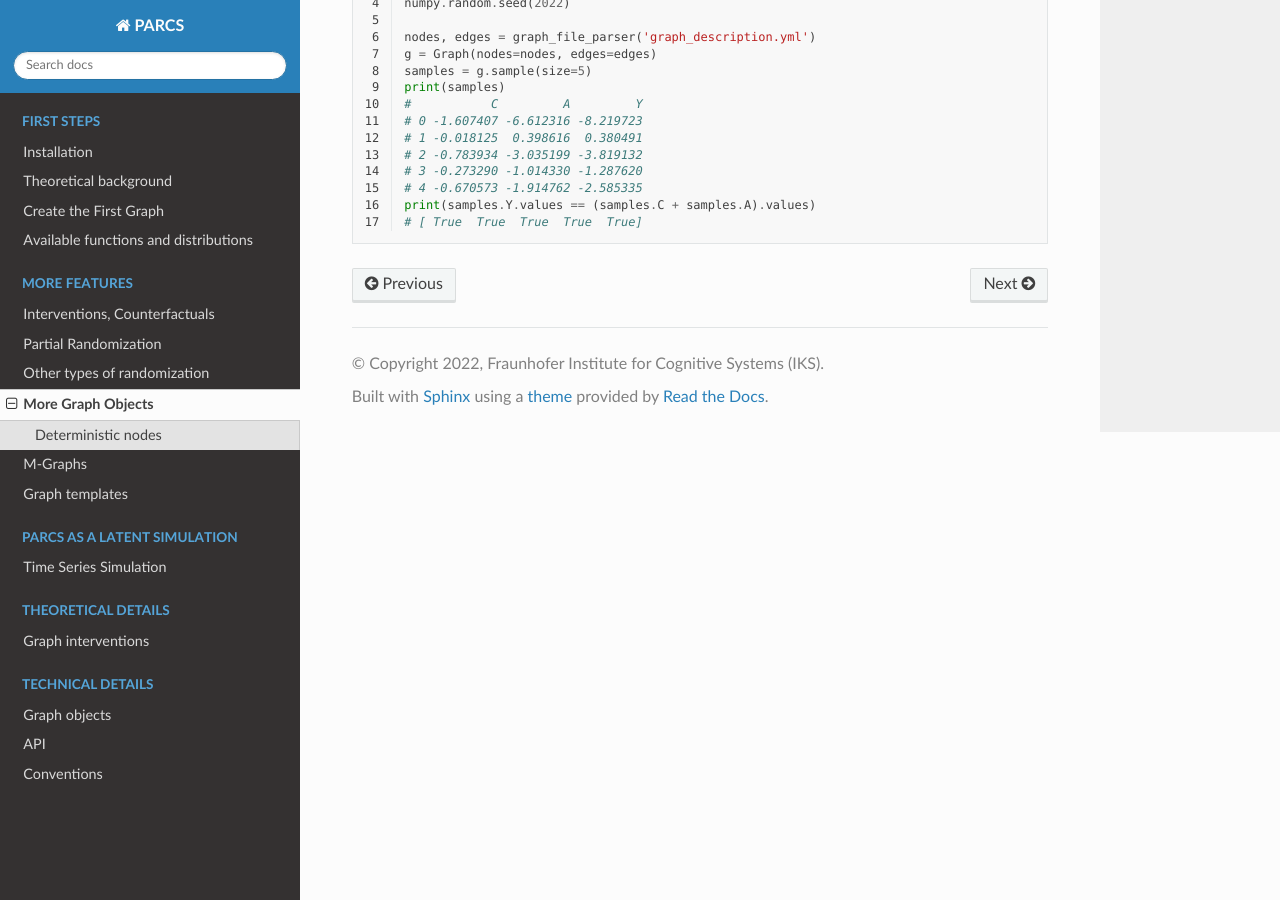
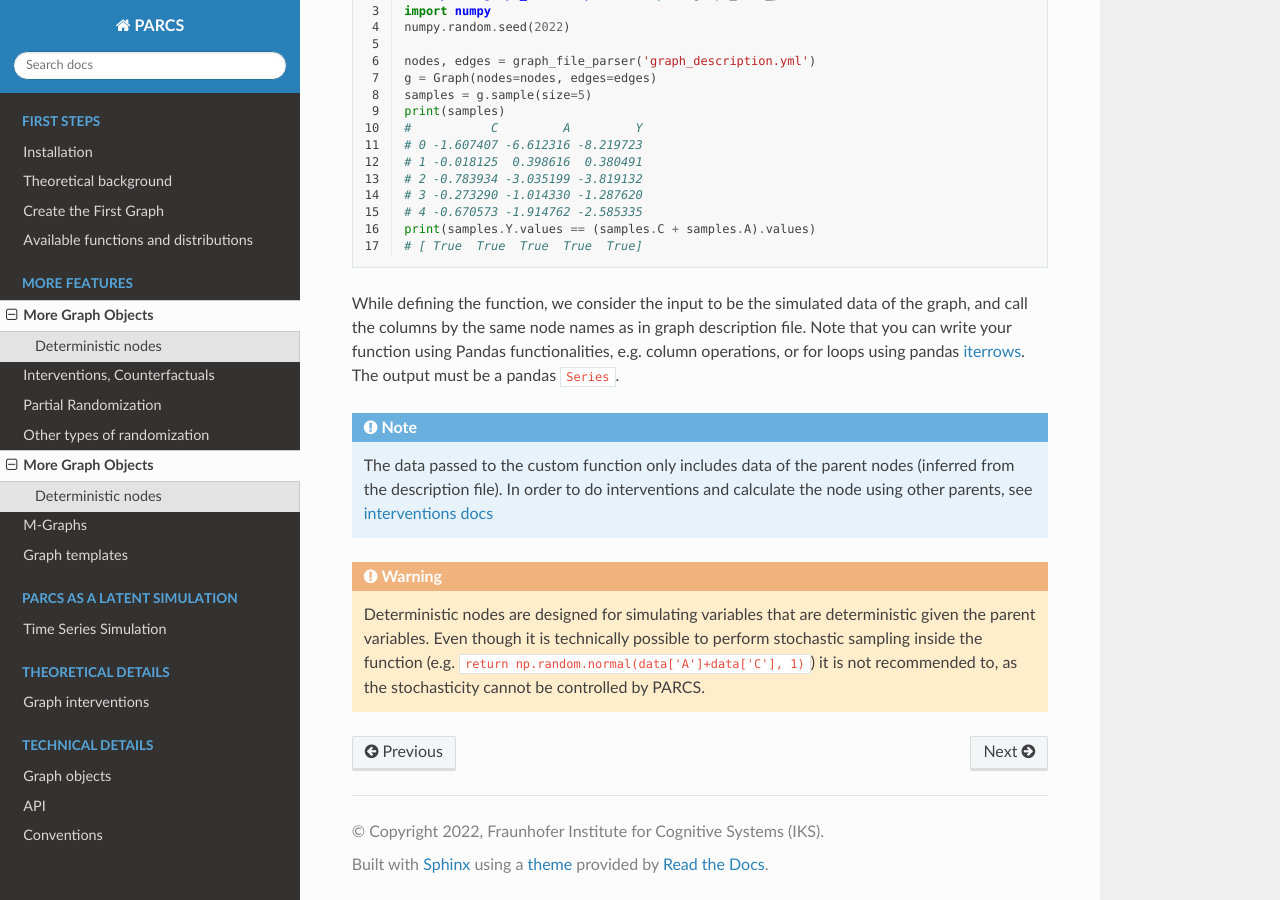
Before and after one commit to FraunhoferIKS/parcs, a Sphinx documentation site: the page built from docs/source/features/more_graph_objects.rst, in a window 1280 px wide and 900 px high, scrolled down 989 px. Built offline with Sphinx 7.4.7 and the Read the Docs theme 2.0.0, drawn with Linux system fonts in a browser that asks for light colours; some of the changed text lies outside the part shown.

Commit message:
fixed bug in deterministic node

```diff
--- a/docs/source/features/code_blocks/b1/customs.py
+++ b/docs/source/features/code_blocks/b1/customs.py
@@ -1,2 +1,2 @@
-def custom_function(a, b):
-    return a + b
+def custom_function(data):
+    return data['A'] + data['C']
--- a/docs/source/features/interventions.rst
+++ b/docs/source/features/interventions.rst
@@ -11,6 +11,8 @@ This method sets the value of one or more nodes to a fixed value. As this is the
 .. literalinclude:: code_blocks/b4/fixed_value_do.py
     :linenos:
     :emphasize-lines: 17, 25-26, 32
+
+.. _functional_intervention:
 
 functional intervention
 -----------------------
--- a/docs/source/features/more_graph_objects.rst
+++ b/docs/source/features/more_graph_objects.rst
@@ -11,7 +11,7 @@ Deterministic nodes
 A node can be defined to output a deterministic function of its parents. In this case, a deterministic function replaces the output distribution. To define a deterministic node:
 
 1. create a `.py` file in the same directory as your main Python script
-2. Define your custom function in the file
+2. Define your custom function in the file. The input must be considered the dataset pandas data frame. (see example below)
 3. define the node in the `description file` by ``deterministic(<.py file name>, <function name>)``
 
 .. literalinclude:: code_blocks/b1/customs.py
@@ -25,3 +25,11 @@ A node can be defined to output a deterministic function of its parents. In this
 .. literalinclude:: code_blocks/b1/graph.py
     :caption: :code:`graph.py`
     :linenos:
+
+While defining the function, we consider the input to be the simulated data of the graph, and call the columns by the same node names as in graph description file. Note that you can write your function using Pandas functionalities, e.g. column operations, or for loops using pandas `iterrows <https://pandas.pydata.org/docs/reference/api/pandas.DataFrame.iterrows.html>`_. The output must be a pandas ``Series``.
+
+.. note::
+    The data passed to the custom function only includes data of the parent nodes (inferred from the description file). In order to do interventions and calculate the node using other parents, see :ref:`interventions docs <functional_intervention>`
+
+.. warning::
+    Deterministic nodes are designed for simulating variables that are deterministic given the parent variables. Even though it is technically possible to perform stochastic sampling inside the function (e.g. ``return np.random.normal(data['A']+data['C'], 1)``) it is not recommended to, as the stochasticity cannot be controlled by PARCS.
--- a/docs/source/index.rst
+++ b/docs/source/index.rst
@@ -25,6 +25,7 @@ Welcome to PARCS's documentation!
    :maxdepth: 1
    :caption: More Features
 
+   features/more_graph_objects
    features/interventions
    features/partial_randomization
    features/other_randomizers
```
Also changed, not shown: 1 other file.
